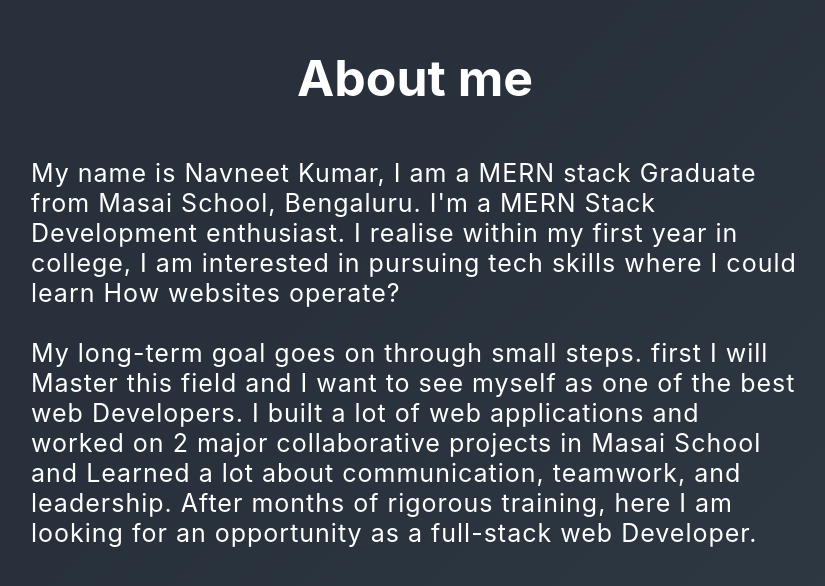
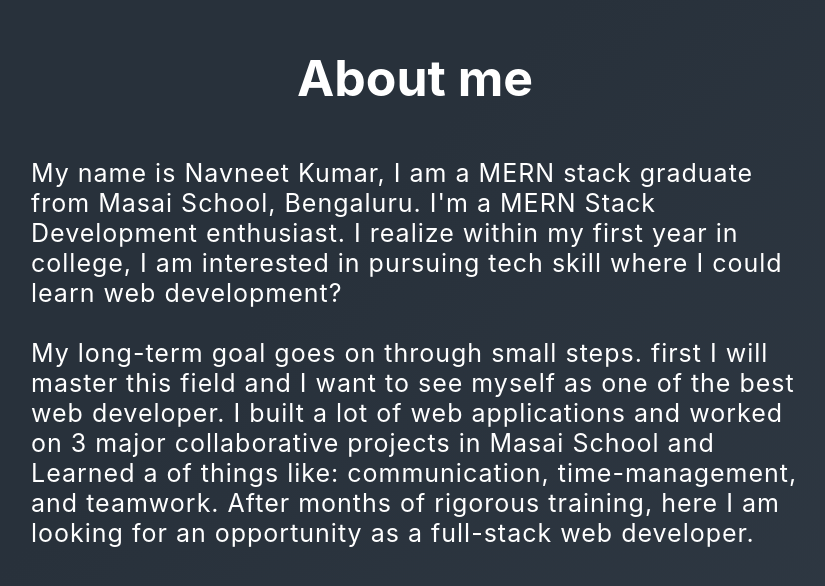
Before and after one commit to anoxco0/navneet-kumar, a React (Create React App) app: page / in a window 1280 px wide. Shown: the part 902-1488 px from the top of the page, without its empty margins (225-1050 px from the left). Built offline with nearby package versions, Linux system fonts and the light colour scheme.

Commit message:
meaning mistakes done

```diff
--- a/src/components/About/About.jsx
+++ b/src/components/About/About.jsx
@@ -14,17 +14,17 @@ export const About = () => {
           }}
           id="aboutp"
         >
-          My name is Navneet Kumar, I am a MERN stack Graduate from Masai
-          School, Bengaluru. I'm a MERN Stack Development enthusiast. I realise
+          My name is Navneet Kumar, I am a MERN stack graduate from Masai
+          School, Bengaluru. I'm a MERN Stack Development enthusiast. I realize
           within my first year in college, I am interested in pursuing tech
-          skills where I could learn How websites operate?
+          skill where I could learn web development?
           <br /> <br />
-          My long-term goal goes on through small steps. first I will Master
-          this field and I want to see myself as one of the best web Developers.
-          I built a lot of web applications and worked on 2 major collaborative
-          projects in Masai School and Learned a lot about communication,
-          teamwork, and leadership. After months of rigorous training, here I am
-          looking for an opportunity as a full-stack web Developer.
+          My long-term goal goes on through small steps. first I will master
+          this field and I want to see myself as one of the best web developer.
+          I built a lot of web applications and worked on 3 major collaborative
+          projects in Masai School and Learned a of things like: communication, time-management, and
+          teamwork. After months of rigorous training, here I am
+          looking for an opportunity as a full-stack web developer.
         </div>
       </div>
     </div>
--- a/src/components/Home.jsx
+++ b/src/components/Home.jsx
@@ -62,7 +62,7 @@ export const Home = () => {
             <div id="righthome">
               <div id="greet">Hi, I'm</div>
               <div id="name">Navneet Kumar</div>
-              <div id="pro">A Full Stack web Developer</div>
+              <div id="pro">A Full-Stack Web Developer</div>
               <button
                 id="resume"
                 onClick={() =>
--- a/src/components/home.css
+++ b/src/components/home.css
@@ -54,52 +54,11 @@
     margin:0px 10px;
     margin-left: 20px;
 }
-#expand_more{
-    font-size: 60px;
-    color: rgba(0, 0, 0, 0.534);
-}
 .col{
     color: rgba(255, 255, 255, 0.562);
     color: rgba(0, 0, 0, 0.575);
 }
-#expand{
-    width: 100%;
-    bottom:5px;
-    display: flex;
-    justify-content: center;
-    position: fixed;
-    /* left: 50%; */
-    animation: expanda 1s infinite;
 
-}
-@keyframes expanda {
-    0%{
-        color: rgba(128, 128, 128, 0.055);
-        /* left: 50%; */
-        text-align: center;
-        bottom: 40px;
-    }
-    10%{
-        color: rgb(0, 0, 0);
-        /* left: 50%; */
-        text-align: center;
-        bottom: 30px;
-    }
-    100%{
-        color: rgba(128, 128, 128, 0.041);
-        /* left: 50%; */
-        text-align: center;
-        bottom: 5px;
-    }
-}
-@keyframes gradient{
-    0%{
-        background:linear-gradient(164deg, #332FD0 0%, #E15FED 52%, #6EDCD9 100%)
-    }
-    100%{
-        background:linear-gradient(64deg, #d02f2f 0%, #E15FED 52%, #6EDCD9 100%)
-    }
-}
 
 #resume{
     border-radius: 5px;
@@ -119,7 +78,6 @@
     font-size: 30px;
 }
 
-/* Slideshow */
 
 .slideshow {
  margin: 0 auto;
```
